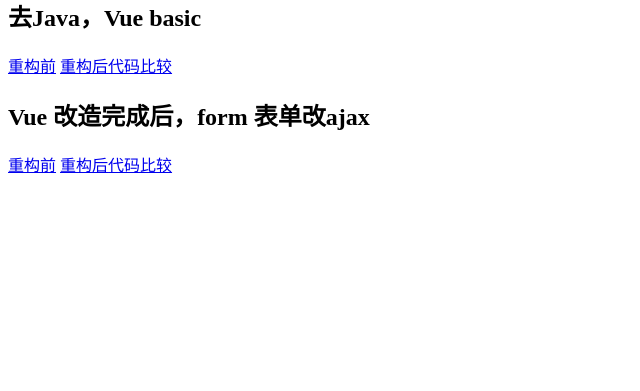
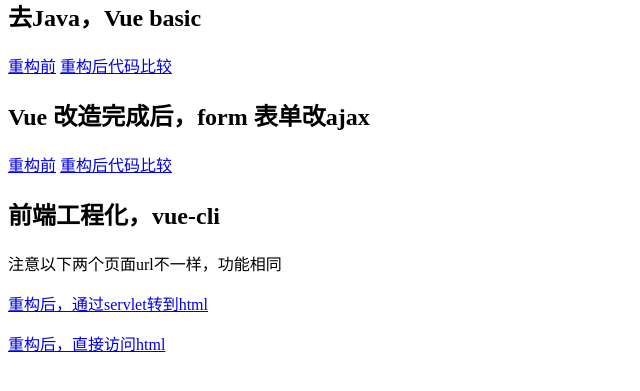
Before and after one commit to yingrong/leave-jsp, a Java web app: page / in a window 1280 px wide. Shown: the part 275-666 px from the top of the page, without its empty margins (0-640 px from the left). Run offline with Tomcat 11, a stand-in JSP engine, Linux system fonts and the light colour scheme.

Commit message:
index页新增导航

```diff
--- a/src/main/webapp/index.jsp
+++ b/src/main/webapp/index.jsp
@@ -13,5 +13,10 @@
 <a href="todo-list/jsp-module">重构前</a> <a href="todo-list/vue">重构后</a><a href="#">代码比较</a>
 <h2>Vue 改造完成后，form 表单改ajax</h2>
 <a href="todo-list/vue">重构前</a> <a href="todo-list/ajax">重构后</a><a href="#">代码比较</a>
+<h2>前端工程化，vue-cli</h2>
+<p>注意以下两个页面url不一样，功能相同</p>
+<a href="todo-list/vue-cli-basic">重构后，通过servlet转到html</a>
+<p></p>
+<a href="todo_list/vue_cli_basic/dist/index.html">重构后，直接访问html</a>
 </body>
 </html>
```
